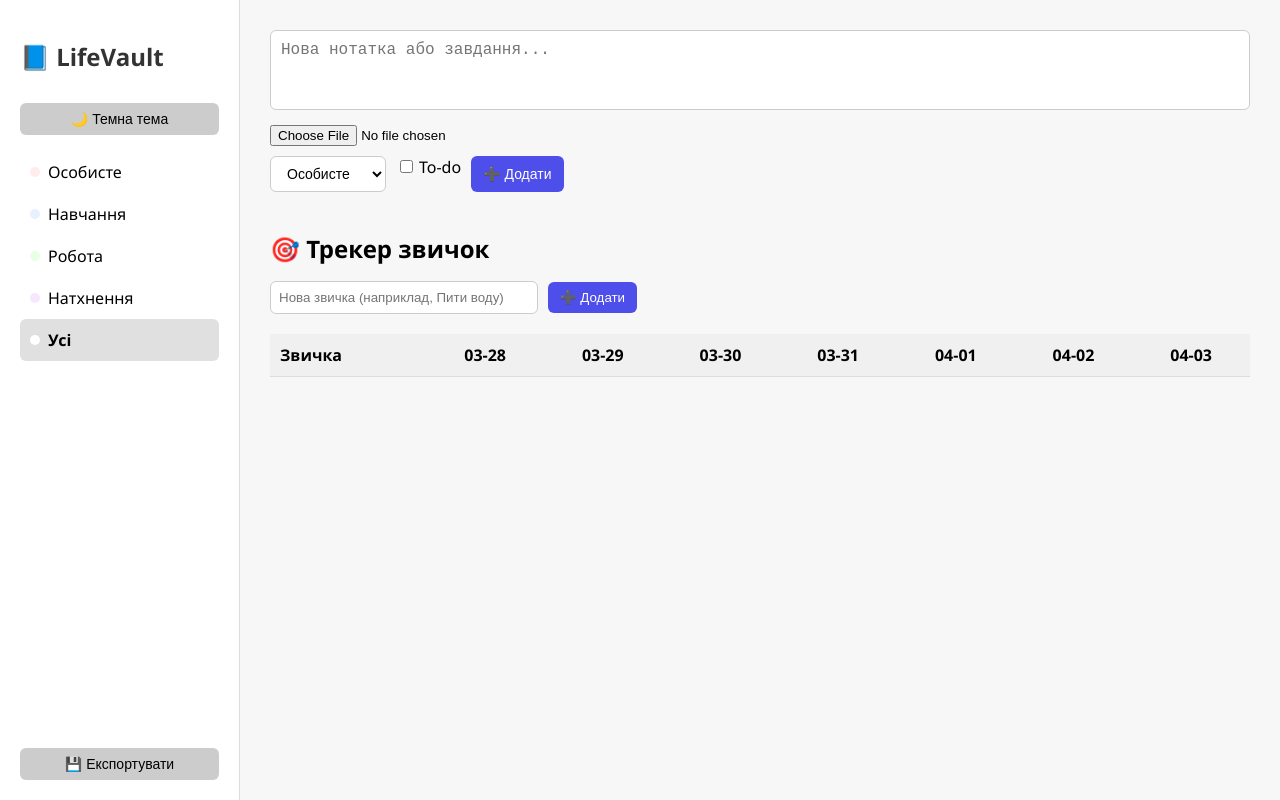
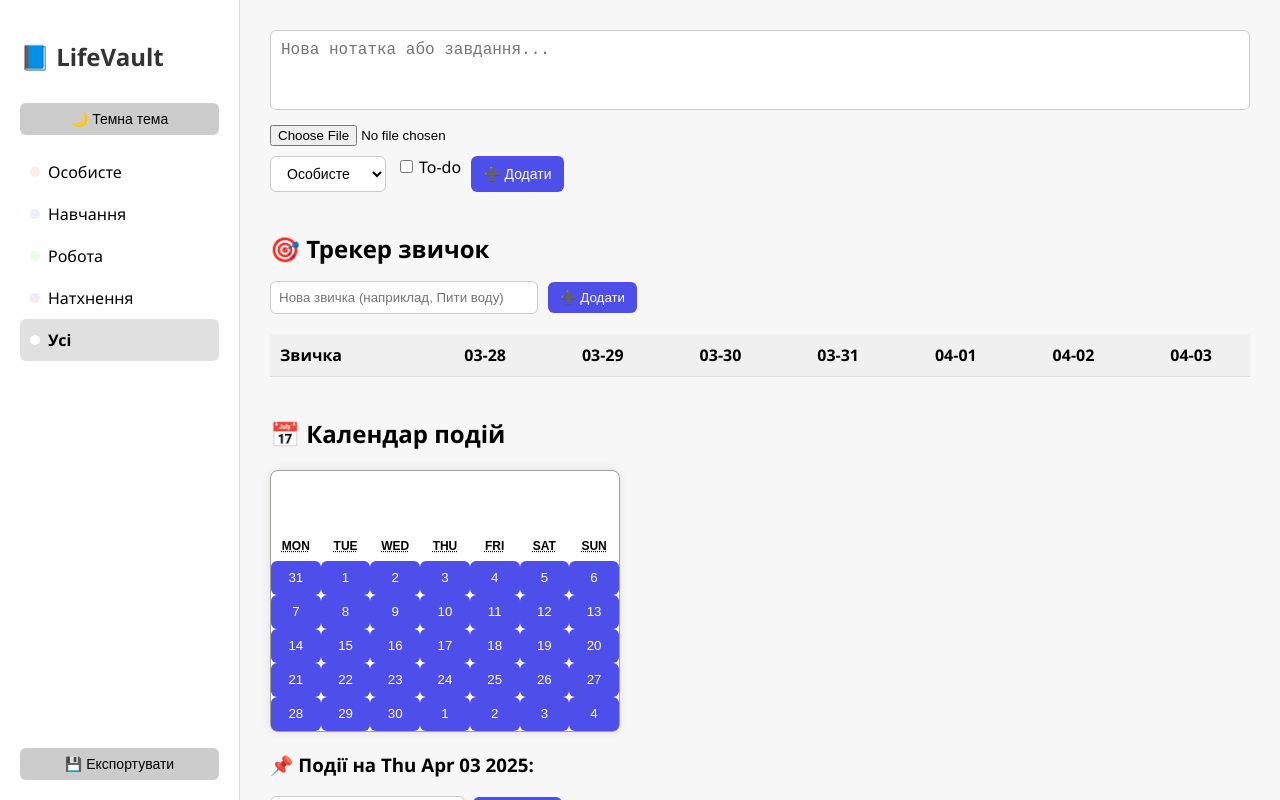
Before and after one commit to Vidziano/LifeVault, a React (Create React App) app: page / in a window 1280 px wide. Built offline with nearby package versions, Linux system fonts and the light colour scheme.

Commit message:
feat: додано календар з подіями та дедлайнами 📅

```diff
--- a/package.json
+++ b/package.json
@@ -9,6 +9,7 @@
     "@testing-library/user-event": "^13.5.0",
     "cra-template": "1.3.0",
     "react": "^19.1.0",
+    "react-calendar": "^5.1.0",
     "react-dom": "^19.1.0",
     "react-scripts": "5.0.1",
     "web-vitals": "^2.1.4"
--- a/src/App.css
+++ b/src/App.css
@@ -289,3 +289,41 @@ body.dark .habit-tracker td {
 body.dark .habit-progress-bar {
   background-color: #444;
 }
+
+
+.calendar-wrapper {
+  margin-top: 40px;
+}
+
+.calendar-wrapper input {
+  padding: 8px;
+  margin-right: 8px;
+  border-radius: 6px;
+  border: 1px solid #ccc;
+}
+
+.calendar-wrapper button {
+  padding: 8px 12px;
+  border: none;
+  background-color: #4e4eeb;
+  color: white;
+  border-radius: 6px;
+  cursor: pointer;
+}
+
+.react-calendar {
+  border: none;
+  border-radius: 8px;
+  box-shadow: 0 0 10px rgba(0, 0, 0, 0.1);
+}
+
+body.dark .react-calendar {
+  background-color: #2c2c2c;
+  color: #fff;
+}
+
+body.dark .calendar-wrapper input {
+  background-color: #444;
+  color: white;
+  border: 1px solid #666;
+}
--- a/src/App.js
+++ b/src/App.js
@@ -1,6 +1,8 @@
 import React, { useState, useEffect } from 'react';
 import './App.css';
 import HabitTracker from './HabitTracker';
+import CalendarView from './CalendarView';
+
 
 
 const categoryColors = {
@@ -291,6 +293,8 @@ function App() {
           ))}
         </div>
         <HabitTracker />
+        <CalendarView />
+
 
       </main>
     </div>
--- /dev/null
+++ b/src/CalendarView.js
@@ -0,0 +1,60 @@
+import React, { useState, useEffect } from 'react';
+import Calendar from 'react-calendar';
+import 'react-calendar/dist/Calendar.css';
+import './App.css';
+
+function CalendarView() {
+  const [selectedDate, setSelectedDate] = useState(new Date());
+  const [events, setEvents] = useState({});
+  const [newEvent, setNewEvent] = useState('');
+
+  useEffect(() => {
+    const stored = localStorage.getItem('calendarEvents');
+    if (stored) {
+      setEvents(JSON.parse(stored));
+    }
+  }, []);
+
+  useEffect(() => {
+    localStorage.setItem('calendarEvents', JSON.stringify(events));
+  }, [events]);
+
+  const handleAddEvent = () => {
+    if (!newEvent.trim()) return;
+    const dateKey = selectedDate.toDateString();
+    const updated = {
+      ...events,
+      [dateKey]: [...(events[dateKey] || []), newEvent.trim()]
+    };
+    setEvents(updated);
+    setNewEvent('');
+  };
+
+  return (
+    <div className="calendar-wrapper">
+      <h2>📅 Календар подій</h2>
+      <Calendar
+        onChange={setSelectedDate}
+        value={selectedDate}
+        className="react-calendar"
+      />
+      <div style={{ marginTop: '20px' }}>
+        <h3>📌 Події на {selectedDate.toDateString()}:</h3>
+        <ul>
+          {(events[selectedDate.toDateString()] || []).map((ev, i) => (
+            <li key={i}>• {ev}</li>
+          ))}
+        </ul>
+        <input
+          type="text"
+          value={newEvent}
+          onChange={(e) => setNewEvent(e.target.value)}
+          placeholder="Нова подія або дедлайн"
+        />
+        <button onClick={handleAddEvent}>➕ Додати</button>
+      </div>
+    </div>
+  );
+}
+
+export default CalendarView;
```
Also changed, not shown: 1 other file (tests, documents, lock files or other folders).
